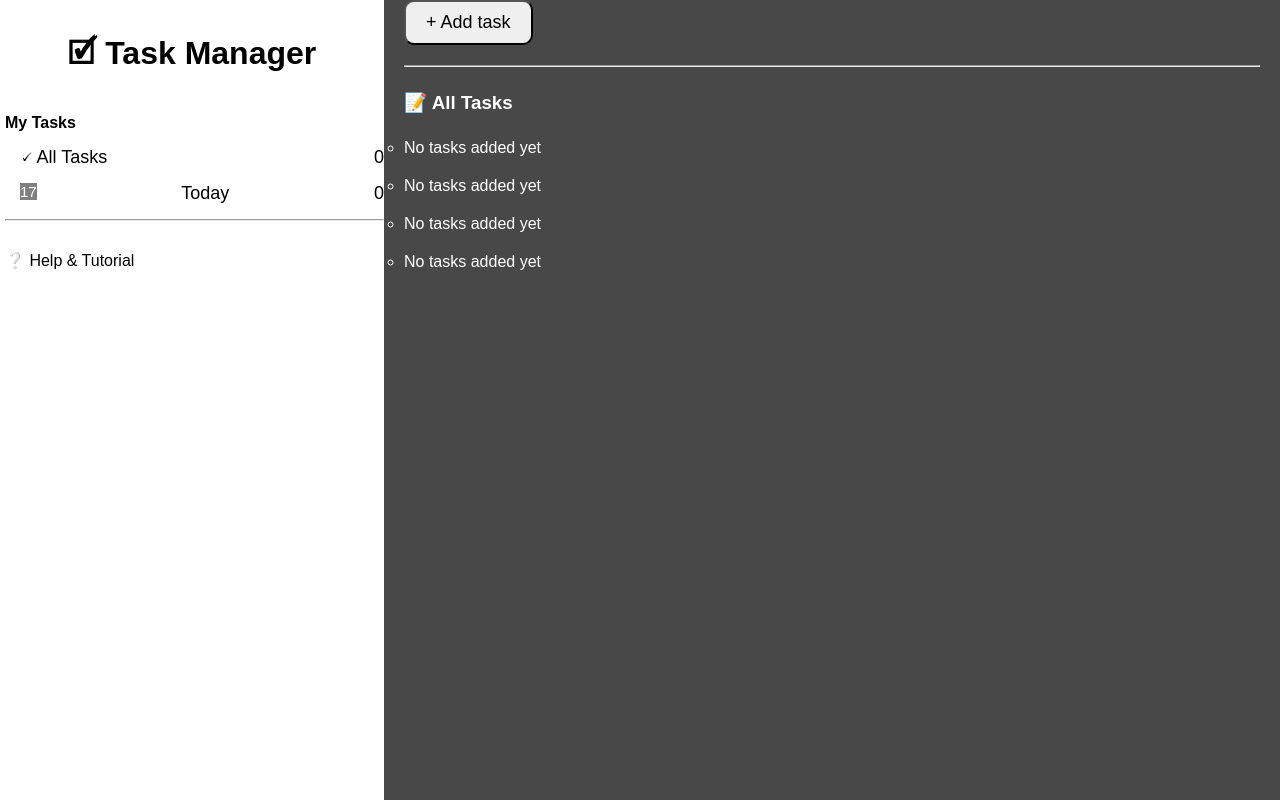
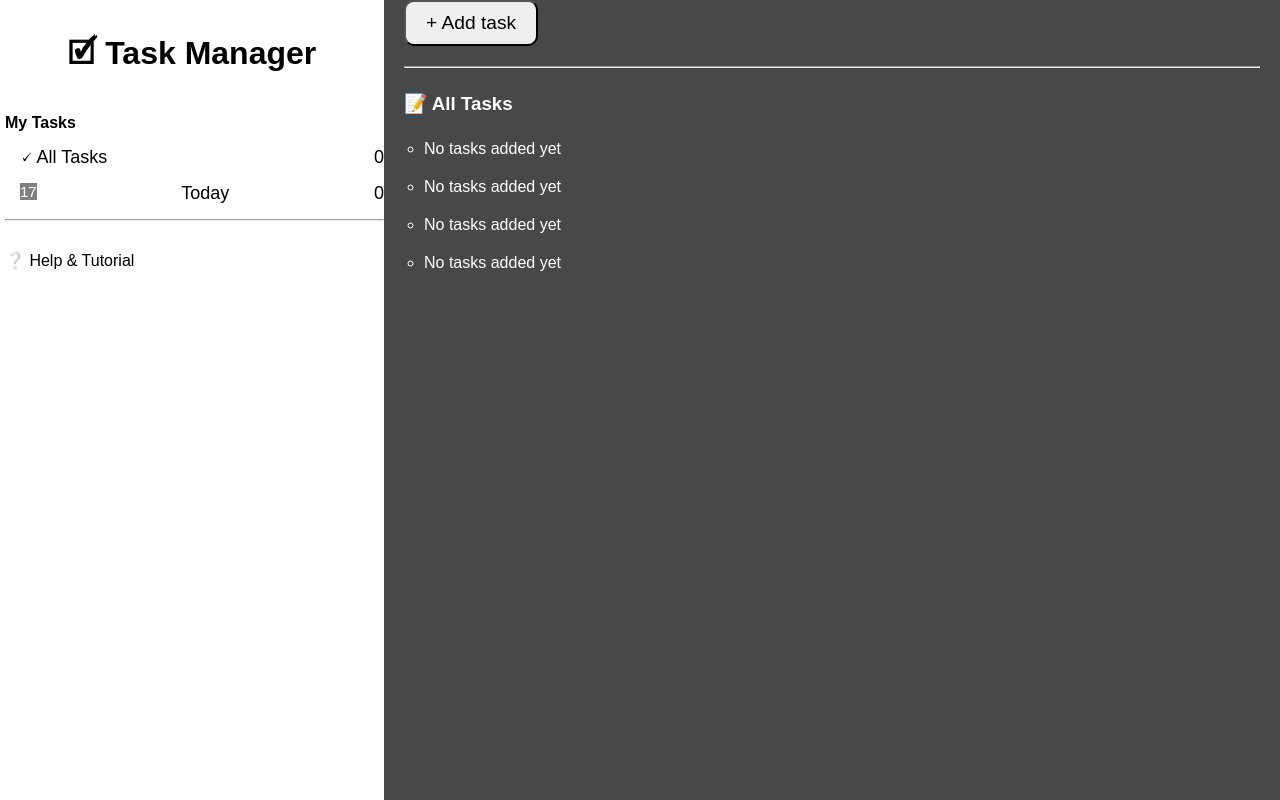
Before and after one commit to asare4/vanilla-js-task-manager, a plain HTML site: page index.html in a window 1280 px wide. Drawn offline with Linux system fonts and the light colour scheme.

Commit message:
style(task-list): add 20px left margin

```diff
--- a/styles.css
+++ b/styles.css
@@ -80,7 +80,7 @@ div.main {
 div.main button.addTasks {
     margin-bottom: 20px;
     font-weight: 500;
-    font-size: large;
+    font-size: larger;
     padding: 10px 20px;
     border-radius: 10px;
 }
@@ -97,5 +97,6 @@ div.main h3 {
 div.main ul li {
     padding: 10px 0;
     list-style-type: circle;
+    margin-left: 20px;
 }
 /* main */
```
